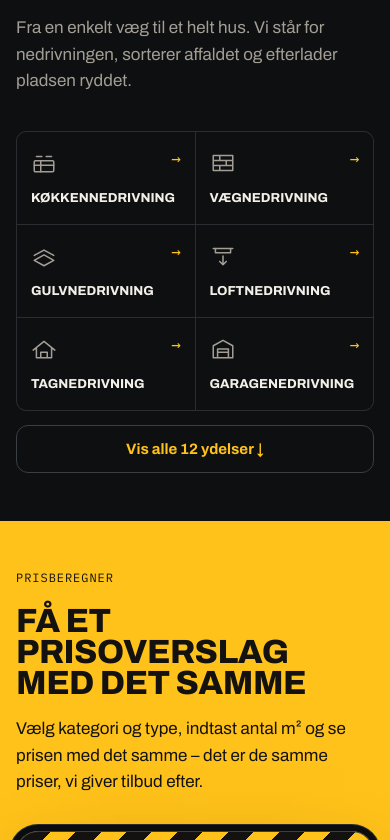
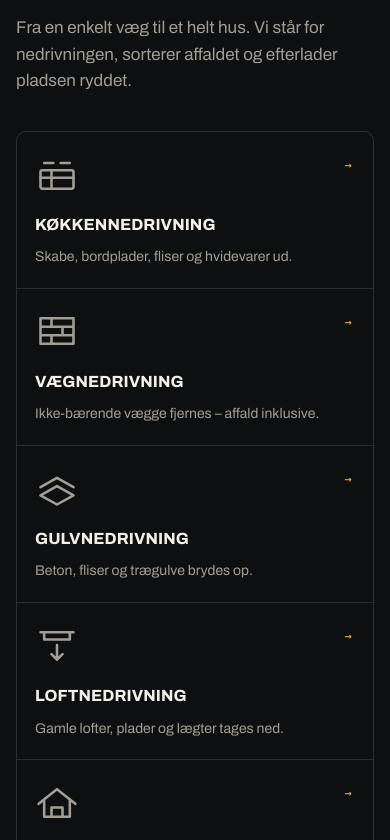
Before and after one commit to niczavere-create/gonedrivning, a plain HTML site: page index.html in a window 390 px wide. Shown: the part 2284-3124 px from the top of the page. Drawn offline with nearby package versions, Linux system fonts and the light colour scheme.

Commit message:
Ydelser: kort i fuld stoerrelse igen

```diff
--- a/index.html
+++ b/index.html
@@ -647,12 +647,6 @@ label.q-drop,.q-drop{display:flex!important;flex-direction:column;align-items:ce
 .svc .go{color:var(--accent)}
 .more-btn{display:none;width:100%;margin-top:14px;min-height:48px;border-radius:12px;border:1px solid var(--line-2);background:transparent;color:var(--accent);font:inherit;font-weight:700;font-size:15px;cursor:pointer}
 @media (max-width:640px){
-  .svc-grid{grid-template-columns:repeat(2,minmax(0,1fr))!important}
-  .svc{padding:18px 14px!important;gap:8px!important;min-height:0!important}
-  .svc h3{font-size:13px!important;line-height:1.25;letter-spacing:0!important;overflow-wrap:normal!important;word-break:normal!important;-webkit-hyphens:auto;hyphens:auto}
-  .svc p{display:none}
-  .svc .ic{width:26px;height:26px}
-  .svc .go{right:12px;top:14px;font-size:16px!important}
   .svc-grid:not(.open) .svc:nth-child(n+7){display:none}
   .more-btn{display:block}
   .hero2-ok li{background:rgba(0,0,0,.55);padding:6px 10px;border-radius:999px;font-size:14px!important;-webkit-backdrop-filter:blur(4px);backdrop-filter:blur(4px)}
```
